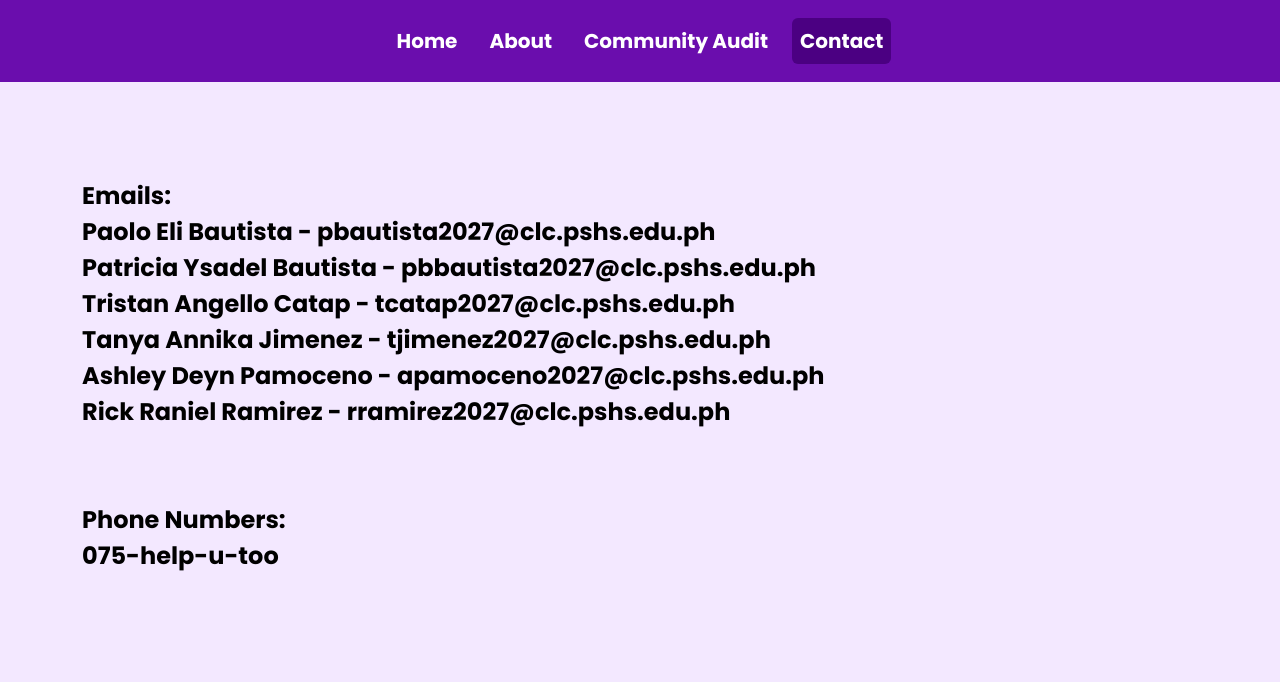
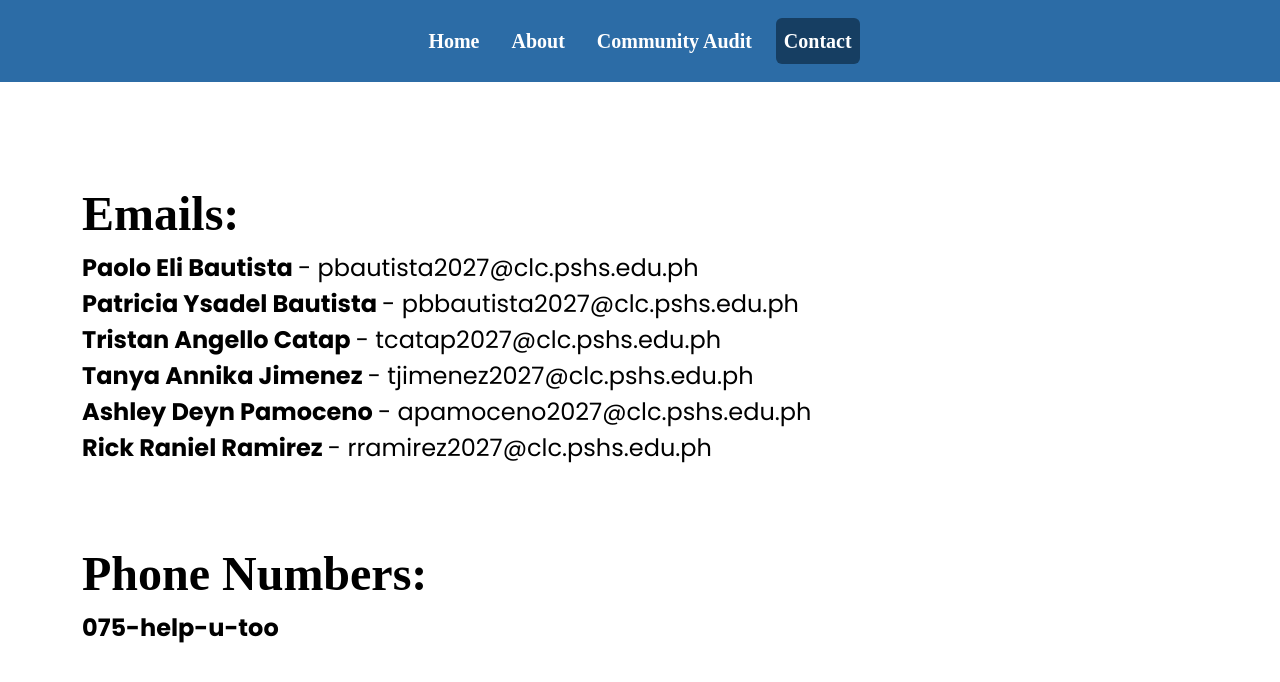
Before and after one commit to pbautista2027/SOCSCI_AA, a plain HTML site: page contact.html in a window 1280 px wide. Drawn offline with nearby package versions, Linux system fonts and the light colour scheme.

Commit message:
happy birthday

```diff
--- a/about.html
+++ b/about.html
@@ -7,33 +7,36 @@
     <!-- Bootstrap CSS -->
     <link href="https://cdn.jsdelivr.net/npm/bootstrap@5.3.2/dist/css/bootstrap.min.css" rel="stylesheet">
     <link rel="preconnect" href="https://fonts.googleapis.com">
-<link rel="preconnect" href="https://fonts.gstatic.com" crossorigin>
-<link href="https://fonts.googleapis.com/css2?family=Poppins:ital,wght@0,100;0,200;0,300;0,400;0,500;0,600;0,700;0,800;0,900;1,100;1,200;1,300;1,400;1,500;1,600;1,700;1,800;1,900&display=swap" rel="stylesheet">
+    <link rel="preconnect" href="https://fonts.gstatic.com" crossorigin>
+    <link rel="preconnect" href="https://fonts.googleapis.com">
+    <link rel="preconnect" href="https://fonts.gstatic.com" crossorigin>
+    <link href="https://fonts.googleapis.com/css2?family=Inter:ital,opsz,wght@0,14..32,100..900;1,14..32,100..900&family=Libre+Baskerville:ital,wght@0,400;0,700;1,400&family=Nunito+Sans:ital,opsz,wght@0,6..12,200..1000;1,6..12,200..1000&display=swap" rel="stylesheet">
+    <link href="https://fonts.googleapis.com/css2?family=Poppins:ital,wght@0,100;0,200;0,300;0,400;0,500;0,600;0,700;0,800;0,900;1,100;1,200;1,300;1,400;1,500;1,600;1,700;1,800;1,900&display=swap" rel="stylesheet">
     <style>
         body {
-            background-color: #F3E8FF;
+            background-color: white;
         }
         .nav-main {
-            background-color: #6A0DAD !important;
+            background-color: #2c6ca6 !important;
         }
         .navbar-nav {
             margin: 0 auto; /* Center navbar buttons */
         }
         .btn:hover {
-            background-color: #4B0082;
+            background-color: #163e62;
         }
         .btn {
             margin-top: 10px;
             margin-bottom: 10px;
             color: white !important;
             font-size: 2.5vh;
-            font-family: Poppins;
+            transition-duration: 150ms;
+            font-family: "Libre Baskerville", serif;
             font-weight: 700;
             font-style: normal;
-            transition-duration: 150ms;
         }
         .selected-site {
-            background-color: #4B0082;
+            background-color: #163e62;
         }
         .main-body {
             color: black !important;
@@ -45,8 +48,9 @@
             margin-left: 10vh;
             margin-top: 5vh;
             font-size: 4vh;
-            font-family: Poppins;
+            font-family: "Libre Baskerville", serif;
             font-weight: 700;
+            font-style: normal;
         }
     </style>
 </head>
--- a/contact.html
+++ b/contact.html
@@ -11,35 +11,42 @@
 <link href="https://fonts.googleapis.com/css2?family=Poppins:ital,wght@0,100;0,200;0,300;0,400;0,500;0,600;0,700;0,800;0,900;1,100;1,200;1,300;1,400;1,500;1,600;1,700;1,800;1,900&display=swap" rel="stylesheet">
     <style>
         body {
-            background-color: #F3E8FF;
+            background-color: white;
         }
         .nav-main {
-            background-color: #6A0DAD !important;
+            background-color: #2c6ca6 !important;
         }
         .navbar-nav {
             margin: 0 auto; /* Center navbar buttons */
         }
         .btn:hover {
-            background-color: #4B0082;
+            background-color: #163e62;
         }
         .btn {
             margin-top: 10px;
             margin-bottom: 10px;
             color: white !important;
             font-size: 2.5vh;
-            font-family: Poppins;
+            transition-duration: 150ms;
+            font-family: "Libre Baskerville", serif;
             font-weight: 700;
             font-style: normal;
-            transition-duration: 150ms;
         }
         .selected-site {
-            background-color: #4B0082;
+            background-color: #163e62;
         }
         .main-body {
             color: black !important;
             font-size: 3vh;
             font-family: Poppins;
             font-weight: 700;
+        }
+        .info-header {
+            font-size: 6vh;
+            transition-duration: 150ms;
+            font-family: "Libre Baskerville", serif;
+            font-weight: 700;
+            font-style: normal;
         }
     </style>
 </head>
@@ -70,15 +77,16 @@
     </nav>
     <br><br><br><br>
     <div class="container">
-        <p class="main-body">Emails:
-            <br>Paolo Eli Bautista - pbautista2027@clc.pshs.edu.ph
-            <br>Patricia Ysadel Bautista - pbbautista2027@clc.pshs.edu.ph
-            <br>Tristan Angello Catap - tcatap2027@clc.pshs.edu.ph
-            <br>Tanya Annika Jimenez - tjimenez2027@clc.pshs.edu.ph
-            <br>Ashley Deyn Pamoceno - apamoceno2027@clc.pshs.edu.ph
-            <br>Rick Raniel Ramirez - rramirez2027@clc.pshs.edu.ph
+        <p class="main-body">
+            <span class="info-header">Emails:</span>
+            <br>Paolo Eli Bautista <span style="font-weight: 400">- pbautista2027@clc.pshs.edu.ph</span>
+            <br>Patricia Ysadel Bautista <span style="font-weight: 400">- pbbautista2027@clc.pshs.edu.ph</span>
+            <br>Tristan Angello Catap <span style="font-weight: 400">- tcatap2027@clc.pshs.edu.ph</span>
+            <br>Tanya Annika Jimenez <span style="font-weight: 400">- tjimenez2027@clc.pshs.edu.ph</span>
+            <br>Ashley Deyn Pamoceno <span style="font-weight: 400">- apamoceno2027@clc.pshs.edu.ph</span>
+            <br>Rick Raniel Ramirez <span style="font-weight: 400">- rramirez2027@clc.pshs.edu.ph</span>
             <br><br>
-            <br>Phone Numbers:
+            <br><span class="info-header">Phone Numbers:</span>
             <br>075-help-u-too</p>
     </div>
     <!-- Bootstrap JS -->
```
Also changed, not shown: community_audit.html (+12 -7 lines), index.html (+15 -9 lines).
